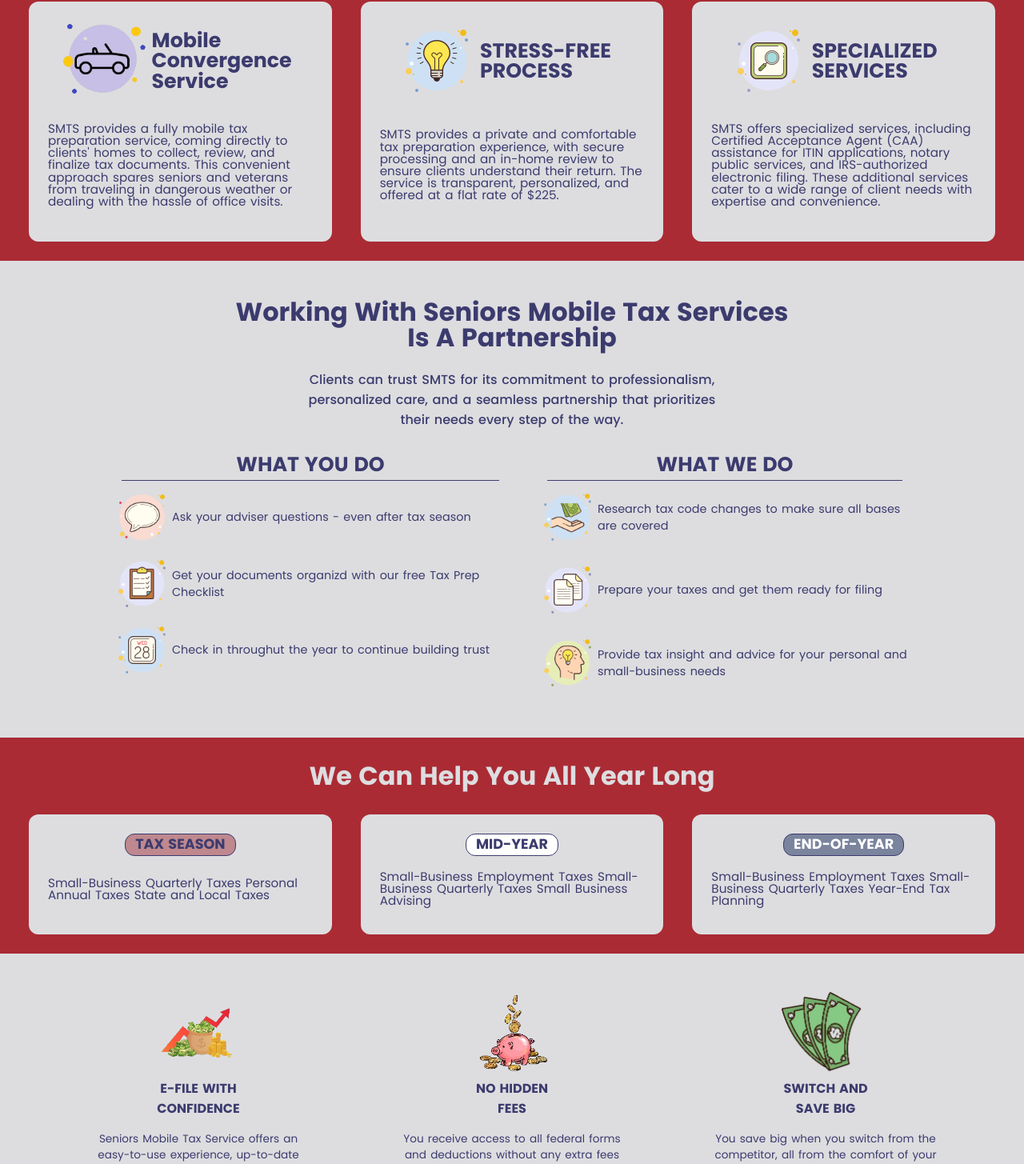
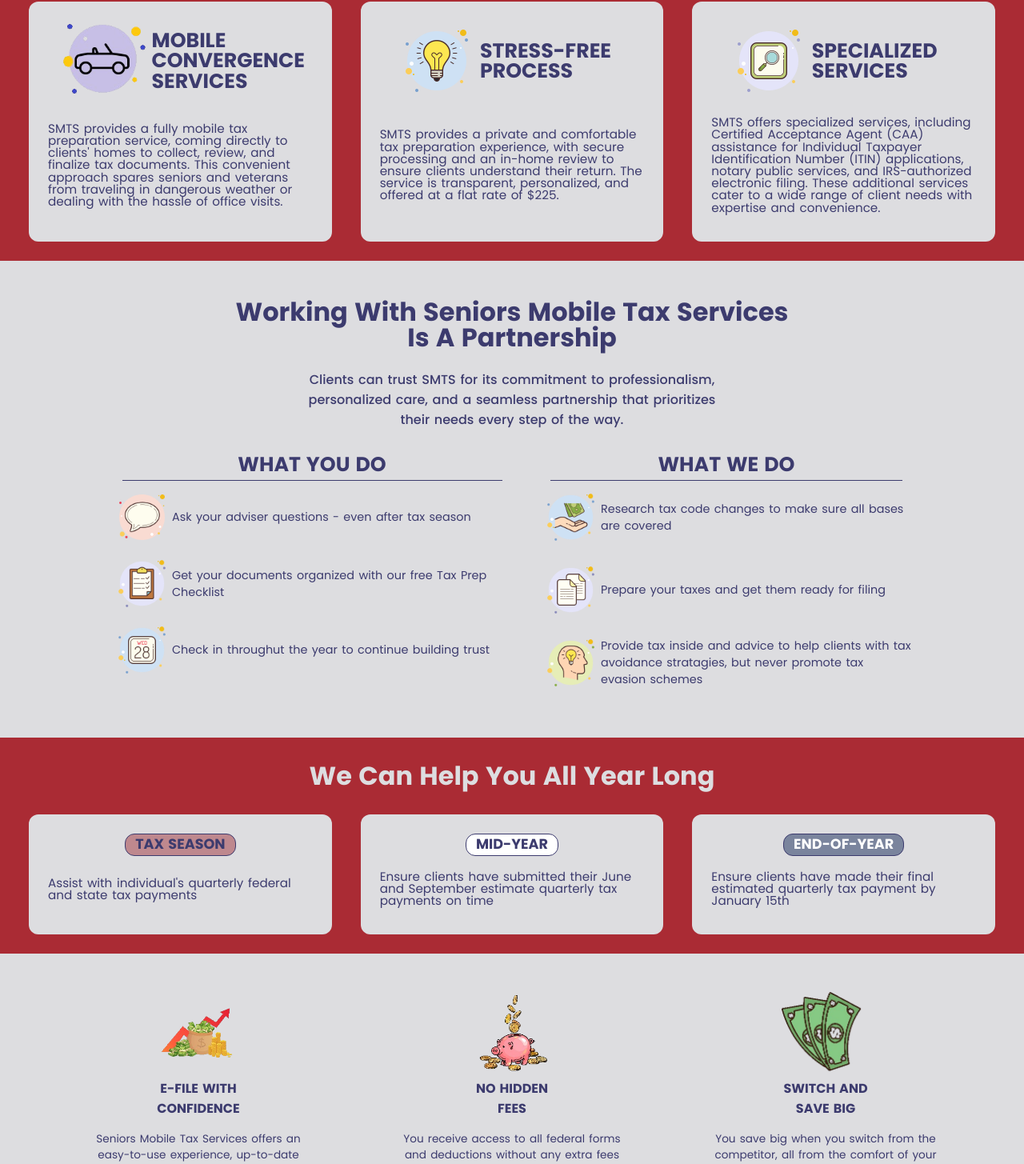
Before and after one commit to BeeDev-ValorCollective/smts, a React (Vite) app: page /home in a window 1280 px wide. Shown: the part 710-2165 px from the top of the page at 80% size. Built offline with nearby package versions, Linux system fonts and the light colour scheme.

Commit message:
Fix- client requested edits

```diff
--- a/src/components/HomeComponents/Benefits/Benefits.jsx
+++ b/src/components/HomeComponents/Benefits/Benefits.jsx
@@ -16,7 +16,7 @@
                     E-FILE WITH <br />CONFIDENCE
                 </h5>
                 <p>
-                    Seniors Mobile Tax Service offers an easy-to-use experience, up-to-date standards, and exceptional support.
+                    Seniors Mobile Tax Services offers an easy-to-use experience, up-to-date standards, and exceptional support.
                 </p>
             </div>
 
--- a/src/components/HomeComponents/MeetThad/MeetThad.jsx
+++ b/src/components/HomeComponents/MeetThad/MeetThad.jsx
@@ -30,7 +30,7 @@
                     Veteran Owned & Operated Business
                 </h5>
                 <p>
-                    With over 16 years of experience in tax preperation he is dedicated to providing expert and reliable tax services. As a proud member of the Virginia Society of Enrolled Agents and the National Enrolled Agents Association, he has successfully assisted hundres of clients, including processing over 200 ITINs since 2016.
+                    With over 18 years of experience as a tax practitioner.  He is dedicated to providing expert and reliable tax preparation services to his clients. He is a member of the NAEA and VASEA. Additionally, he is a commissioned notary for the Commonwealth of Virginia. He is a certified acceptance agent having processed over 200-ITINs since 2016.
                 </p>
             </div>
         </div>
--- a/src/components/HomeComponents/Partnership/Partnership.jsx
+++ b/src/components/HomeComponents/Partnership/Partnership.jsx
@@ -42,7 +42,7 @@
                         <li>
                             <img src={ ChecklistIcon } alt="Checklist Icon" />
                             <p>
-                                Get your documents organizd with our free Tax Prep Checklist
+                                Get your documents organized with our free Tax Prep Checklist
                             </p>
                         </li>
                         <li>
@@ -74,7 +74,7 @@
                         <li>
                             <img src={ IdeaIcon } alt="Chat Icon" />
                             <p>
-                                Provide tax insight and advice for your personal and small-business needs
+                                Provide tax inside and advice to help clients with tax avoidance stratagies, but never promote tax evasion schemes
                             </p>
                         </li>
                     </div>
--- a/src/components/HomeComponents/WaysWeHelp/WaysWeHelp.jsx
+++ b/src/components/HomeComponents/WaysWeHelp/WaysWeHelp.jsx
@@ -24,7 +24,7 @@
                     </div>
                     <div className='ways_we_help_box_body'>
                         <p>
-                            Small-Business Quarterly Taxes Personal Annual Taxes State and Local Taxes
+                            Assist with individual's quarterly federal and state tax payments
                         </p>
                     </div>
                 </div>
@@ -37,7 +37,7 @@
                     </div>
                     <div className='ways_we_help_box_body'>
                         <p>
-                            Small-Business Employment Taxes Small-Business Quarterly Taxes Small Business Advising
+                            Ensure clients have submitted their June and September estimate quarterly tax payments on time
                         </p>
                     </div>
                 </div>
@@ -50,7 +50,7 @@
                     </div>
                     <div className='ways_we_help_box_body'>
                         <p>
-                            Small-Business Employment Taxes Small-Business Quarterly Taxes Year-End Tax Planning
+                            Ensure clients have made their final estimated quarterly tax payment by January 15th
                         </p>
                     </div>
                 </div>
--- a/src/components/HomeComponents/WhatMakesUsDiff/WhatMakesUsDifferent.jsx
+++ b/src/components/HomeComponents/WhatMakesUsDiff/WhatMakesUsDifferent.jsx
@@ -22,7 +22,7 @@
                     <div className='box_title'>
                         <img src={ Car } alt="car icon" />
                         <h3>
-                            Mobile Convergence Service
+                            MOBILE CONVERGENCE SERVICES
                         </h3>
                     </div>
                     <div className='box_body'>
@@ -55,7 +55,7 @@
                     </div>
                     <div className='box_body'>
                         <p>
-                            SMTS offers specialized services, including Certified Acceptance Agent (CAA) assistance for ITIN applications, notary public services, and IRS-authorized electronic filing. These additional services cater to a wide range of client needs with expertise and convenience.
+                            SMTS offers specialized services, including Certified Acceptance Agent (CAA) assistance for Individual Taxpayer Identification Number (ITIN) applications, notary public services, and IRS-authorized electronic filing. These additional services cater to a wide range of client needs with expertise and convenience.
                         </p>
                     </div>
                 </div>
--- a/src/components/HomeComponents/WhatMakesUsDiff/whatMakesUsDifferent.css
+++ b/src/components/HomeComponents/WhatMakesUsDiff/whatMakesUsDifferent.css
@@ -44,6 +44,7 @@
                 max-width: 200px;
                 text-align: start;
                 line-height: 100%;
+                text-transform: uppercase;
             }
         }
 
```
